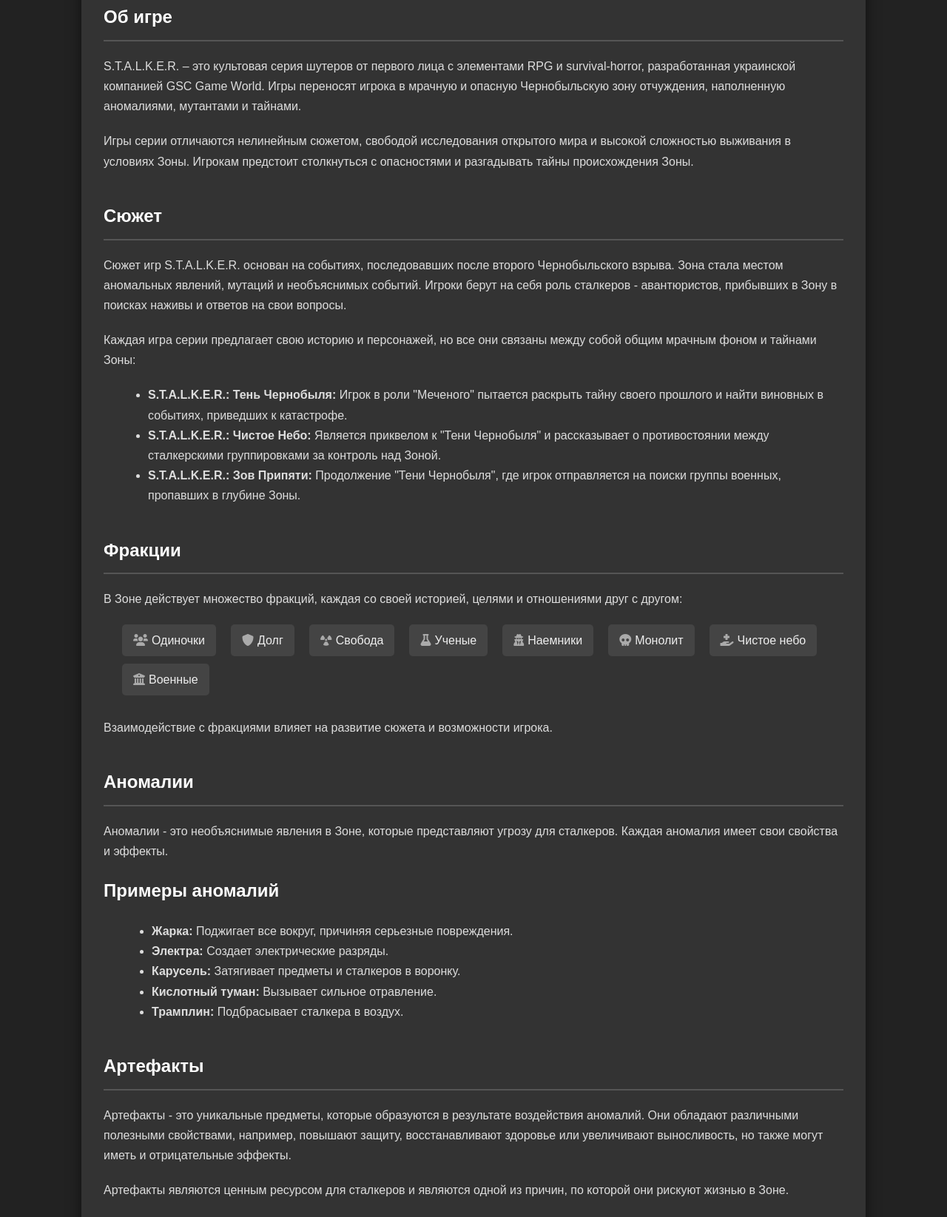
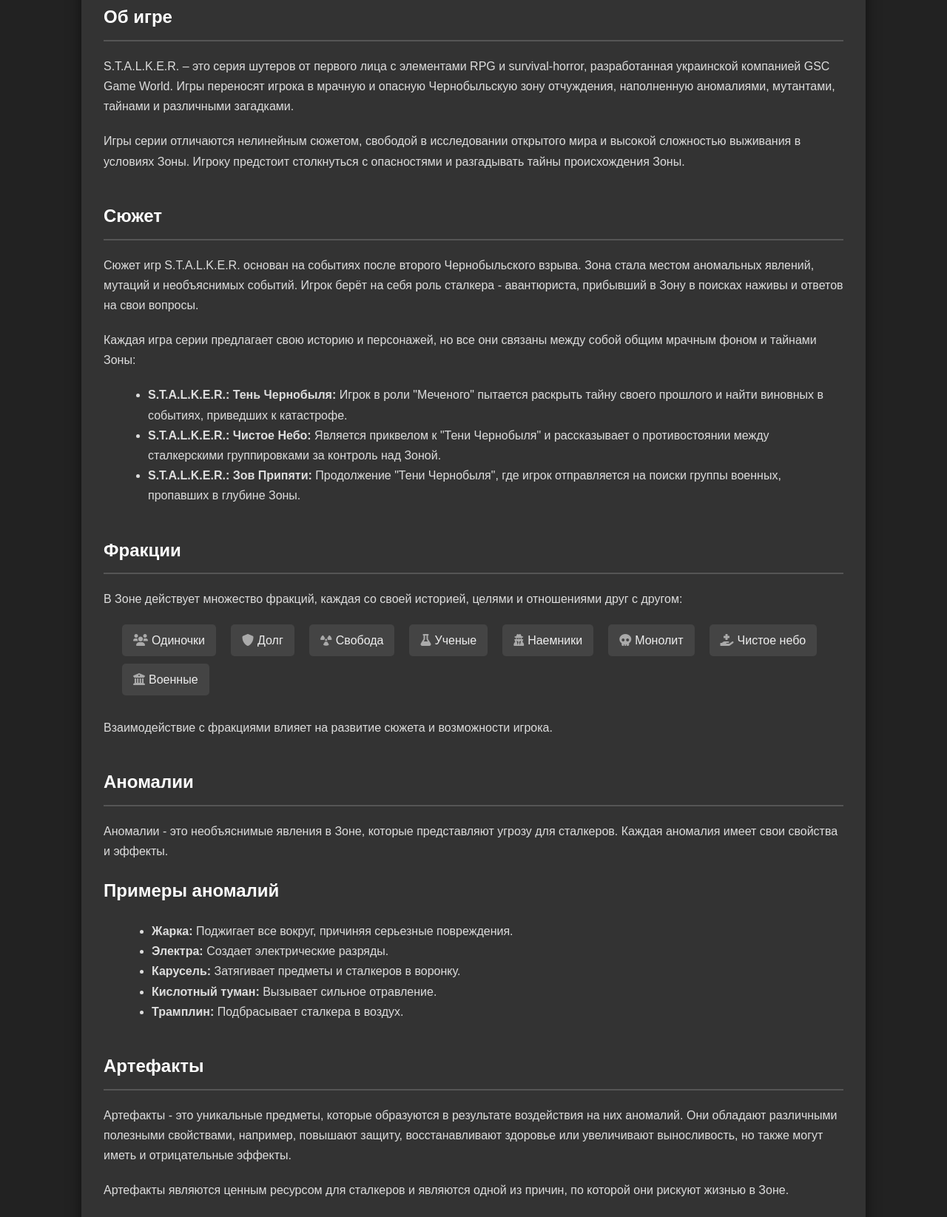
Before and after one commit to plitka-sys/S.T.A.L.K.E.R, a plain HTML site: page index.html in a window 1280 px wide. Shown: the part 135-1780 px from the top of the page at 74% size. Drawn offline with Linux system fonts and the light colour scheme.

Commit message:
Update index.html(9)

```diff
--- a/index.html
+++ b/index.html
@@ -3,7 +3,7 @@
 <head>
     <meta charset="UTF-8">
     <meta name="viewport" content="width=device-width, initial-scale=1.0">
-    <title>S.T.A.L.K.E.R. - Подробное описание</title>
+    <title>S.T.A.L.K.E.R. - Подробное описание игры S.T.A.L.K.E.R.</title>
     <link rel="stylesheet" href="https://cdnjs.cloudflare.com/ajax/libs/font-awesome/6.0.0/css/all.min.css" integrity="sha512-9usAa10IRO0HhonpyAIVpjrylPvoDwiPUiKdWk5t3PyolY1cOd4DSE0Ga+ri4AuTroPR5aQvXU9xC6qOPnzFeg==" crossorigin="anonymous" referrerpolicy="no-referrer" />
     <style>
         body {
@@ -120,17 +120,17 @@
         <div class="section">
             <h2>Об игре</h2>
             <p>
-                S.T.A.L.K.E.R. – это культовая серия шутеров от первого лица с элементами RPG и survival-horror, разработанная украинской компанией GSC Game World. Игры переносят игрока в мрачную и опасную Чернобыльскую зону отчуждения, наполненную аномалиями, мутантами и тайнами.
+                S.T.A.L.K.E.R. – это серия шутеров от первого лица с элементами RPG и survival-horror, разработанная украинской компанией GSC Game World. Игры переносят игрока в мрачную и опасную Чернобыльскую зону отчуждения, наполненную аномалиями, мутантами, тайнами и различными загадками.
             </p>
             <p>
-               Игры серии отличаются нелинейным сюжетом, свободой исследования открытого мира и высокой сложностью выживания в условиях Зоны. Игрокам предстоит столкнуться с опасностями и разгадывать тайны происхождения Зоны.
+               Игры серии отличаются нелинейным сюжетом, свободой в исследовании открытого мира и высокой сложностью выживания в условиях Зоны. Игроку предстоит столкнуться с опасностями и разгадывать тайны происхождения Зоны.
             </p>
         </div>
 
         <div class="section">
             <h2>Сюжет</h2>
             <p>
-                Сюжет игр S.T.A.L.K.E.R. основан на событиях, последовавших после второго Чернобыльского взрыва. Зона стала местом аномальных явлений, мутаций и необъяснимых событий. Игроки берут на себя роль сталкеров - авантюристов, прибывших в Зону в поисках наживы и ответов на свои вопросы.
+                Сюжет игр S.T.A.L.K.E.R. основан на событиях после второго Чернобыльского взрыва. Зона стала местом аномальных явлений, мутаций и необъяснимых событий. Игрок берёт на себя роль сталкера - авантюриста, прибывший в Зону в поисках наживы и ответов на свои вопросы.
             </p>
             <p>
                 Каждая игра серии предлагает свою историю и персонажей, но все они связаны между собой общим мрачным фоном и тайнами Зоны:
@@ -180,7 +180,7 @@
         <div class="section">
             <h2>Артефакты</h2>
             <p>
-                Артефакты - это уникальные предметы, которые образуются в результате воздействия аномалий. Они обладают различными полезными свойствами, например, повышают защиту, восстанавливают здоровье или увеличивают выносливость, но также могут иметь и отрицательные эффекты.
+                Артефакты - это уникальные предметы, которые образуются в результате воздействия на них аномалий. Они обладают различными полезными свойствами, например, повышают защиту, восстанавливают здоровье или увеличивают выносливость, но также могут иметь и отрицательные эффекты.
             </p>
             <p>
                 Артефакты являются ценным ресурсом для сталкеров и являются одной из причин, по которой они рискуют жизнью в Зоне.
@@ -198,9 +198,9 @@
                   <li><strong>Кабан:</strong> Агрессивное и сильное животное.</li>
                   <li><strong>Кровосос:</strong> Мутант, способный становиться невидимым.</li>
                   <li><strong>Контролер:</strong> Мутант, способный управлять разумом.</li>
-                 <li><strong>Псевдогигант:</strong> Огромный и бронированный мутант.</li>
+                 <li><strong>Псевдогигант:</strong> Огромный и бронированный мутант, оглушает ударной волной.</li>
                      <li><strong>Бюрер:</strong> Существо гуманойдного типа, одетое в чёрный плащ с капюшоном, боится яркого света.</li>
-                     <li><strong>Слепой пёс:</strong> Один из слабейших мутантов зоны, представляет опастность только в стаях.</li>
+                     <li><strong>Слепой пёс:</strong> Один из слабейших мутантов зоны, представляет опастность только стая .</li>
                 </ul>
           </div>
 
```
